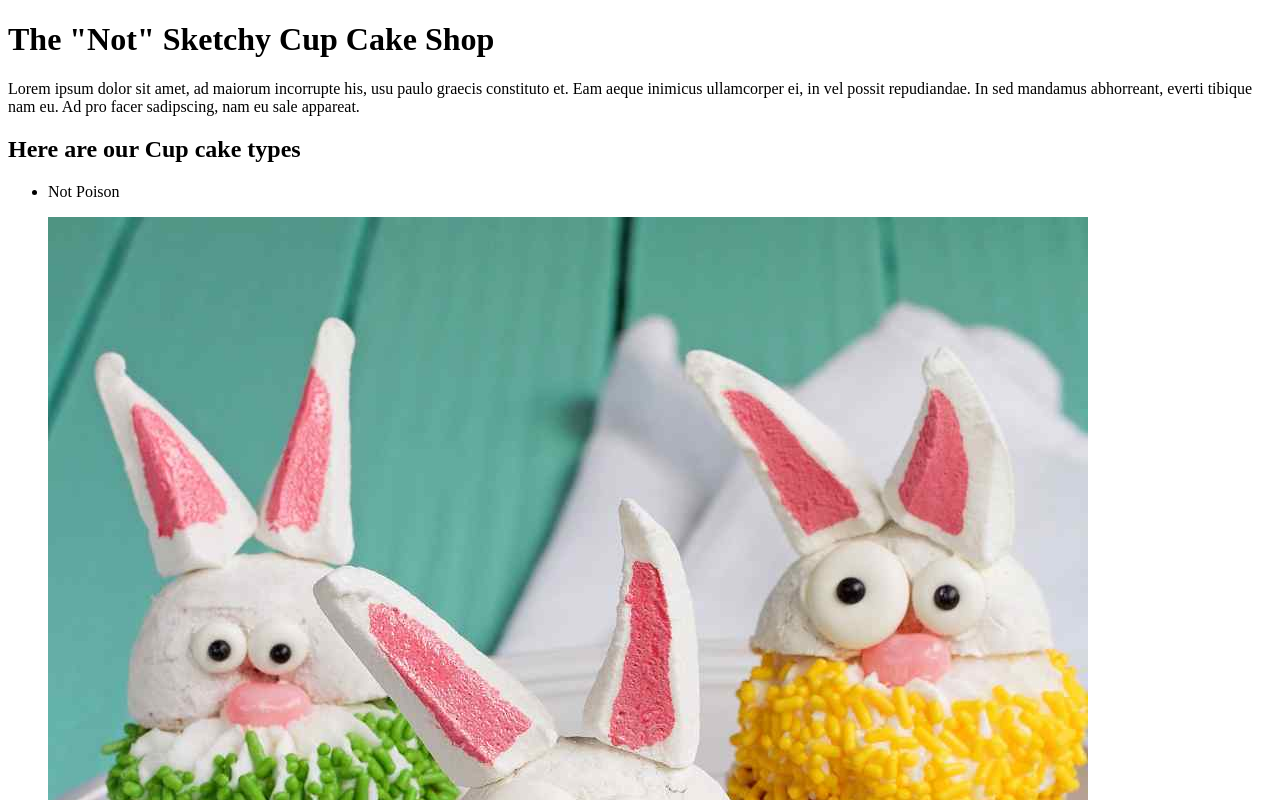
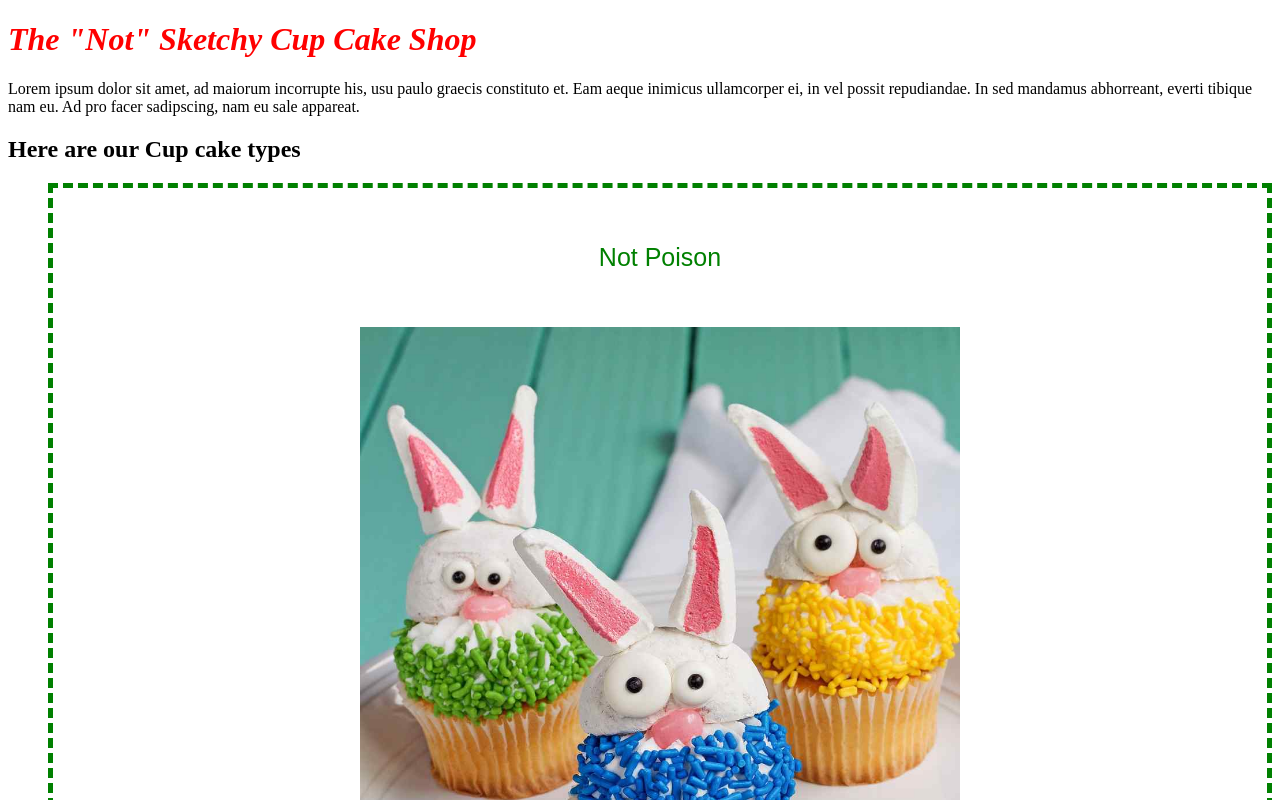
Before and after one commit to bobbycrowston454/cupcake-shop, a plain HTML site: page index.html in a window 1280 px wide. Shown: the top 800 px of the page. Drawn offline with Linux system fonts and the light colour scheme.

Commit message:
Added CSS styling

```diff
--- a/css/styles.css
+++ b/css/styles.css
@@ -0,0 +1,31 @@
+ul li{
+list-style-type: none;
+}
+.flashy{
+  color:red;
+  font-style: italic;
+}
+.best{
+  font-family: fantasy;
+  font-size: 25px;
+  text-shadow: 4px black;
+  border-style: dashed;
+  border-width: thick;
+  text-align: center;
+  padding-bottom: 50px;
+  color: green;
+}
+
+img{
+ width: 600px;
+}
+li{
+  color: blue;
+  text-align: center;
+  padding-top: 30px;
+  padding-bottom: 30px;
+}
+li p{
+  padding-bottom: 30px;
+
+}
--- a/index.html
+++ b/index.html
@@ -6,15 +6,15 @@
     <link href="css/styles.css" rel="stylesheet"  type ="text/css">
   </head>
   <body>
-    <h1>The "Not" Sketchy Cup Cake Shop</h1>
+    <h1 class="flashy">The "Not" Sketchy Cup Cake Shop</h1>
     <p>
       Lorem ipsum dolor sit amet, ad maiorum incorrupte his, usu paulo graecis constituto et. Eam aeque inimicus ullamcorper ei, in vel possit repudiandae. In sed mandamus abhorreant, everti tibique nam eu. Ad pro facer sadipscing, nam eu sale appareat.
     </p>
     <h2>Here are our Cup cake types</h2>
   <ul>
-    <li><p>Not Poison</p><img src="img/bunnies.jpg" alt="bunny cakes" /></li>
+    <li class="best"><p>Not Poison</p><img src="img/bunnies.jpg" alt="bunny cakes" /></li>
     <li><p>Not Arsenic</p><img src="img/mickey.jpg" alt="Mickey and Minnie Cake" /> </li>
-    <li><p>Chocolate</p><img src="img/chocolate.jpg" alt="Chocolate cupcake" /></li>
+    <li><p class="flashy">Chocolate</p><img src="img/chocolate.jpg" alt="Chocolate cupcake" /></li>
   </ul>
   <iframe width="420" height="315" src="https://www.youtube.com/embed/RM6SdZpJWOs" frameborder="50" allowfullscreen></iframe>
   </body>
```
